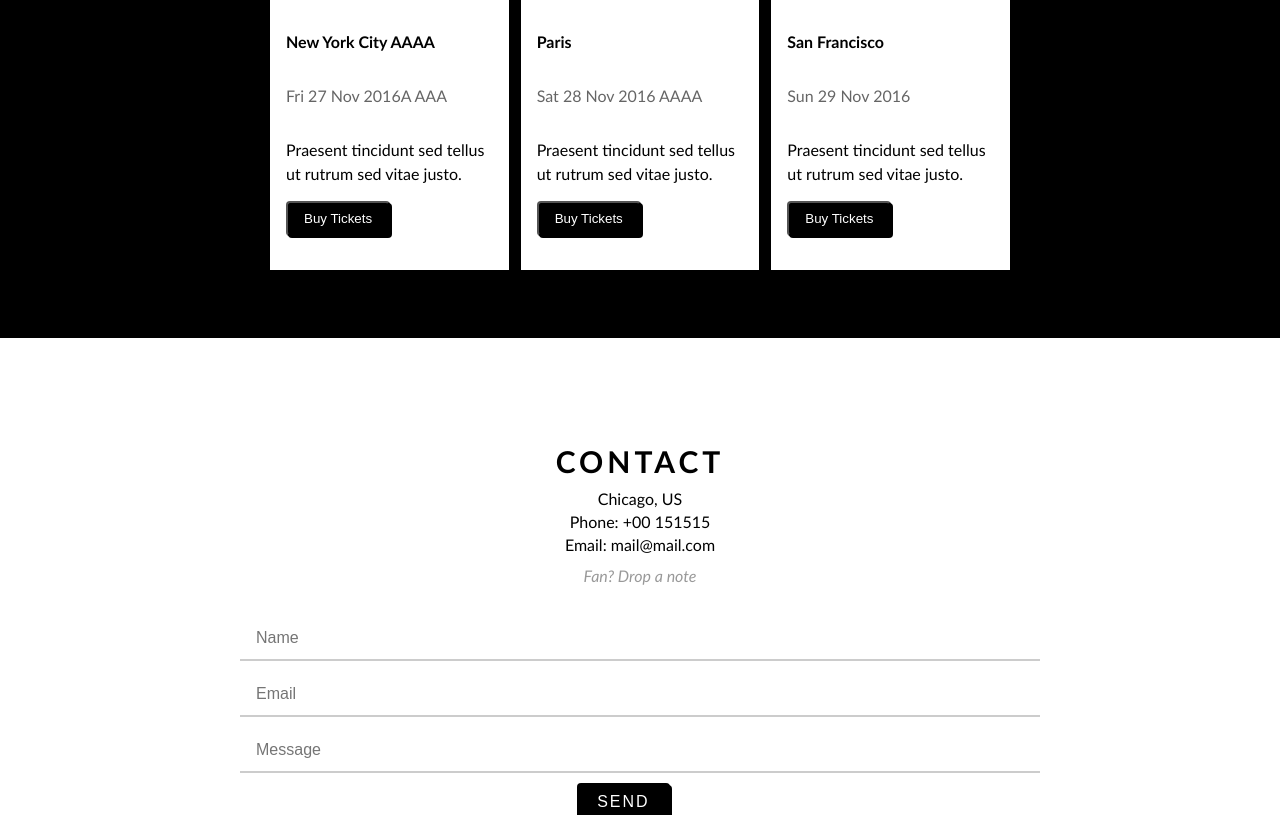
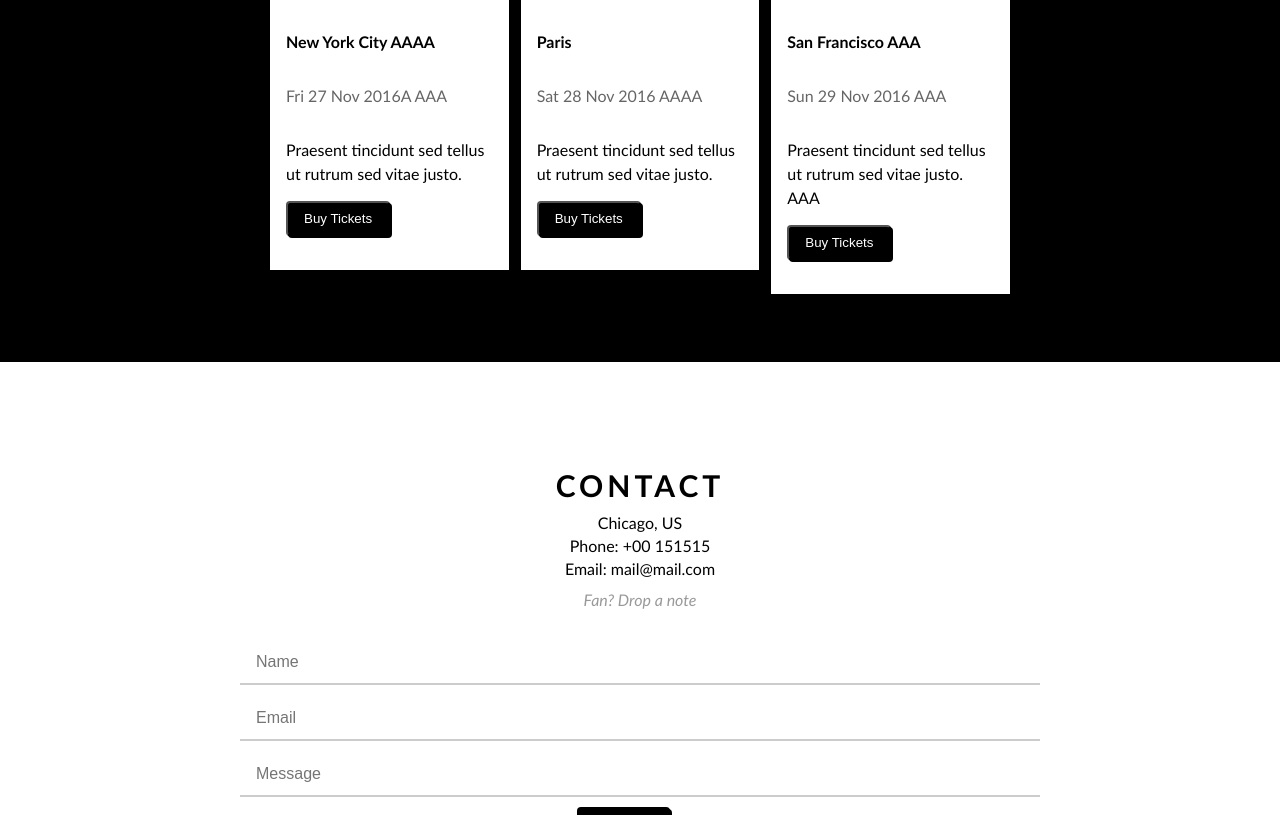
Before and after one commit to vnthuan01/theband, a plain HTML site: page index.html in a window 1280 px wide. Shown: the part 3626-4441 px from the top of the page. Drawn offline with Linux system fonts and the light colour scheme; a script that the page names is missing.

Commit message:
first commit

```diff
--- a/index.html
+++ b/index.html
@@ -150,13 +150,13 @@
                                 <img class="tour-image"  src="./assets/image/sanfran.jpg" alt="">
                                 <div class="place-information">
                                     <h2 class="information-heading">
-                                    San Francisco
+                                    San Francisco AAA
                                 </h2>
                                 <p class="information-time">
-                                    Sun 29 Nov 2016
+                                    Sun 29 Nov 2016 AAA
                                 </p>
                                 <p class="information-text">
-                                    Praesent tincidunt sed tellus ut rutrum sed vitae justo.
+                                    Praesent tincidunt sed tellus ut rutrum sed vitae justo. AAA
                                 </p>
                                 <button class="js-ticket-buying">Buy Tickets</button>
                                 </div>
```
